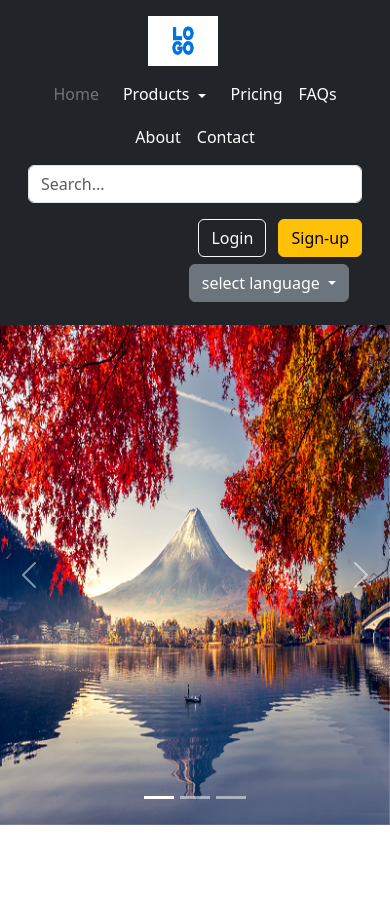
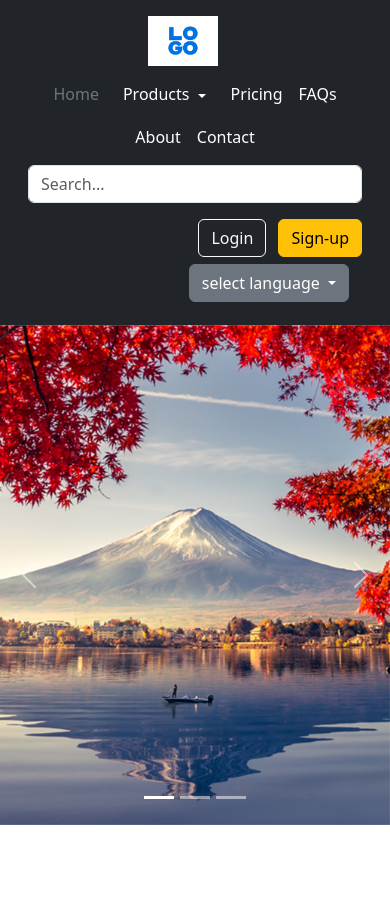
Before and after one commit to erf04/kgs, a Django app: page /en/ in a window 390 px wide. Shown: the top 918 px of the page. Run offline with Django 4.2, Linux system fonts and the light colour scheme; some libraries are stand-ins or nearby versions.

Commit message:
responsive images

```diff
--- a/oobacho/static/style.css
+++ b/oobacho/static/style.css
@@ -1,3 +1,7 @@
+img {
+    object-fit: cover;
+}
+
 .GImg {
     height: 500px;
     max-width: 100%;
@@ -8,6 +12,7 @@
 
 .slideImg {
     height: 500px;
+    object-fit: cover;
 }
 
 #productD {
```
